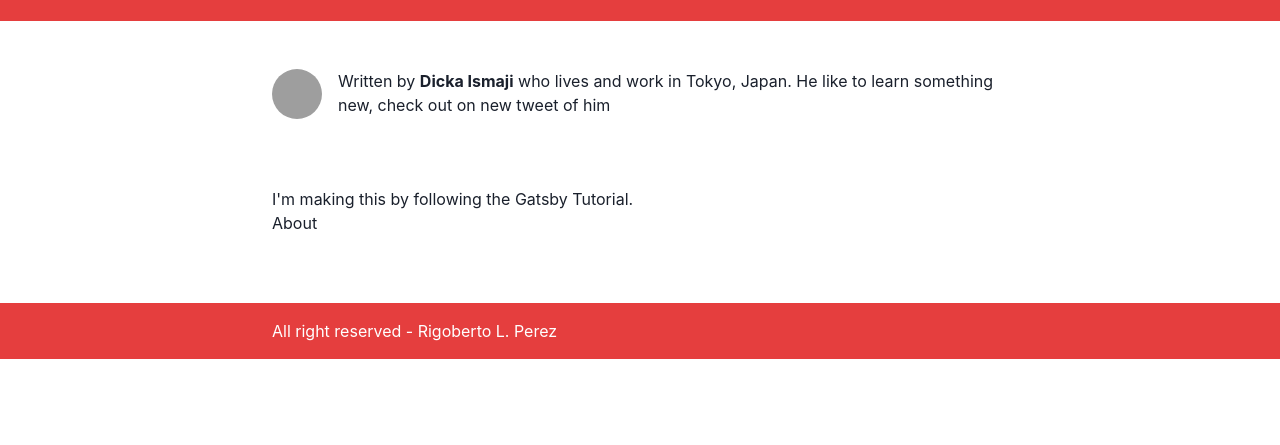
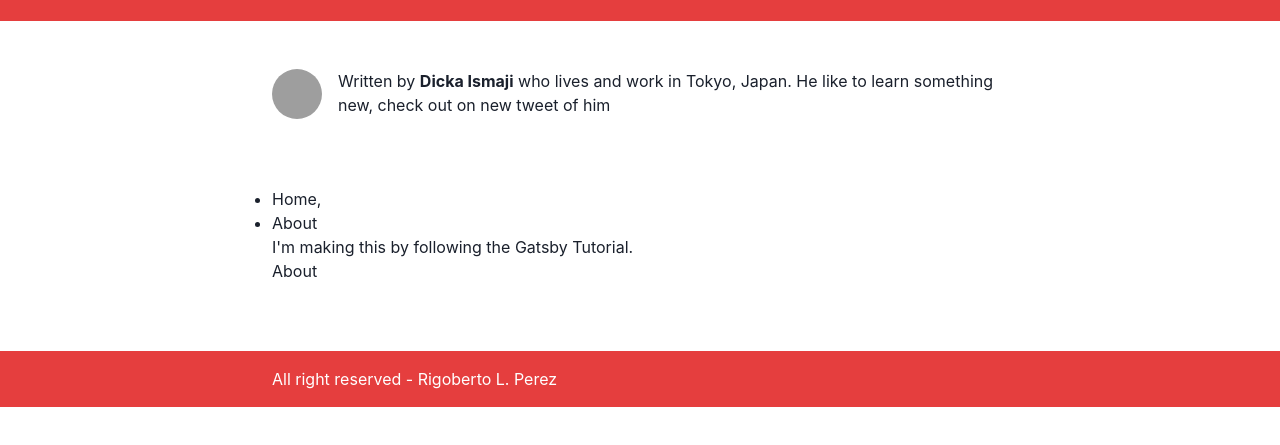
Before and after one commit to rlperez/kablamo.me, a Gatsby site: page / in a window 1280 px wide. Shown: the part 123-568 px from the top of the page. Built offline with nearby package versions, Linux system fonts and the light colour scheme; Gatsby itself is replaced by a stand-in of ours; grey boxes are pictures that could not be loaded.

Commit message:
feat: use gql for title

```diff
--- a/src/components/layout.tsx
+++ b/src/components/layout.tsx
@@ -1,13 +1,34 @@
 import { Container } from "@chakra-ui/react";
+import { Link, useStaticQuery, graphql } from "gatsby";
 import React from "react";
 import Footer from "./footer";
 import Header from "./header";
 
-const Layout = ({ pageTitle, children }) => {
+const Layout = ({ children }) => {
+  const data = useStaticQuery(graphql`
+    query {
+      site {
+        siteMetadata {
+          title
+        }
+      }
+    }
+  `);
+
   return (
     <>
-      <Header pageTitle={pageTitle} />
+      <Header pageTitle={data.site.siteMetadata.title} />
       <Container maxW="container.md" paddingY={5} marginBottom="12">
+        <nav>
+          <ul>
+            <li>
+              <Link to="/">Home</Link>,
+            </li>
+            <li>
+              <Link to="/about">About</Link>
+            </li>
+          </ul>
+        </nav>
         {children}
       </Container>
       <Footer />
```
